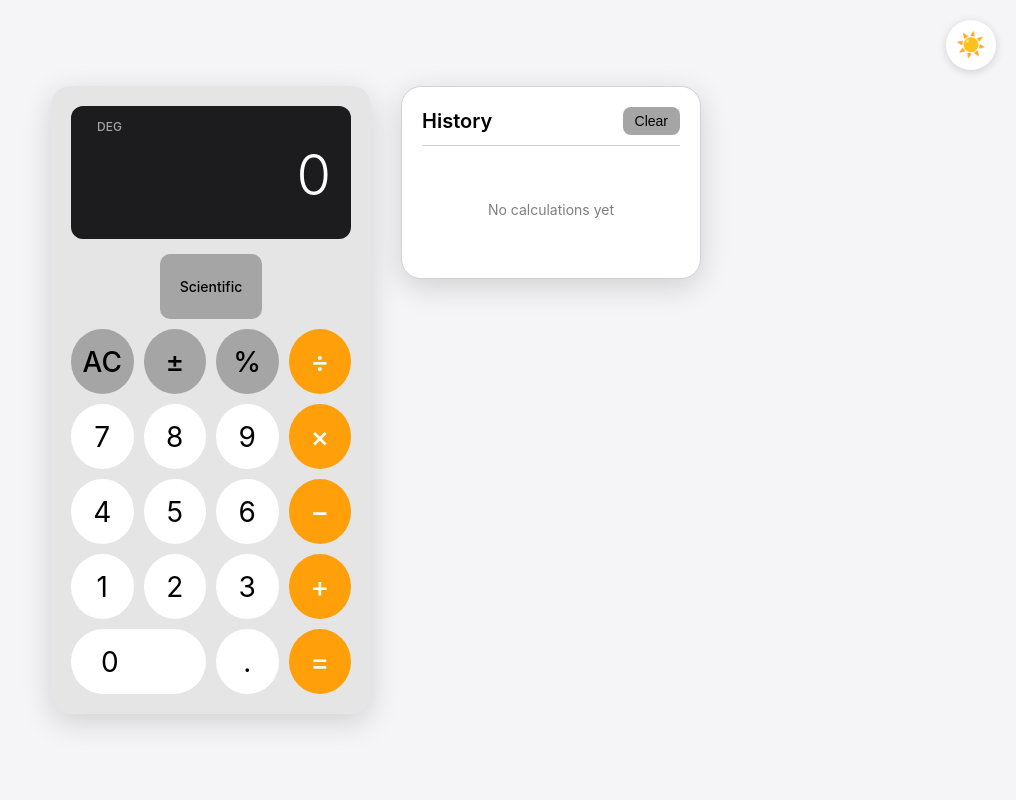
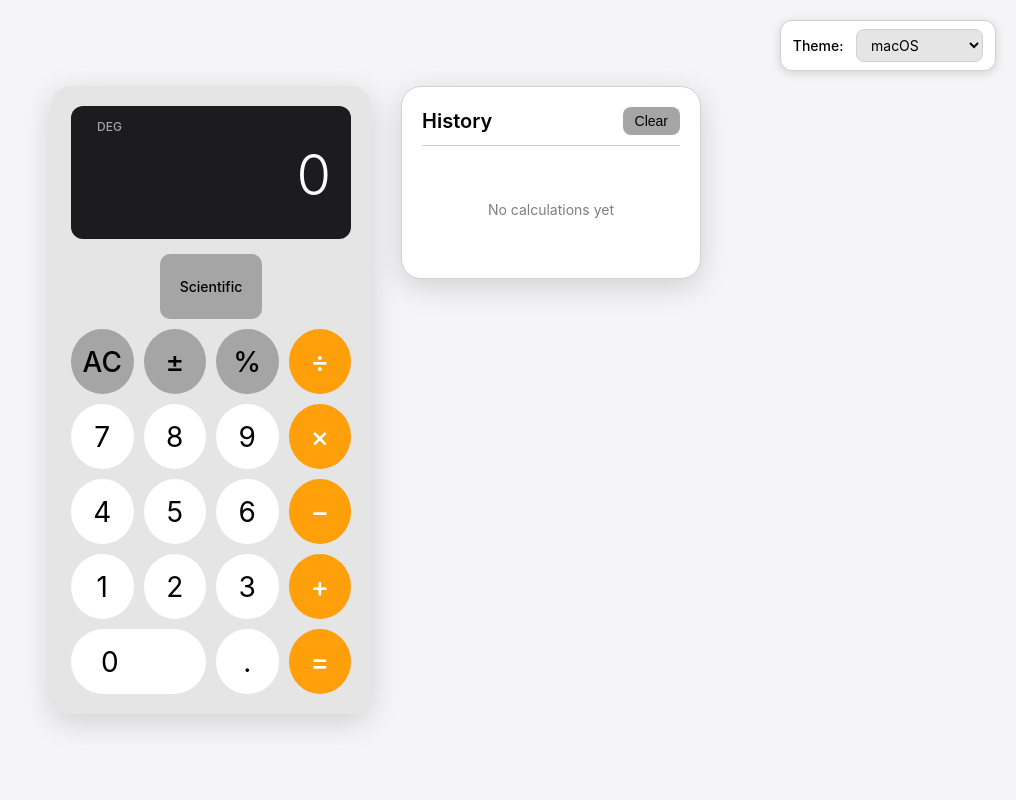
Before and after one commit to SimmoRice/ai-calc-2, a Flask app: page / in a window 1280 px wide. Shown: the whole page, without its empty margins (264-1280 px from the left). Run offline with Flask 3, Linux system fonts and the light colour scheme; data that the repository does not hold is empty.

Commit message:
Feature: Add 3 custom color themes with theme switcher
Implemented a comprehensive theme system allowing users to switch between 3 different color schemes:

Theme 1: macOS Calculator (Default)
- Maintains the original macOS light theme as the default
- Classic light gray calculator with white number buttons
- Orange operator buttons for familiar macOS look

Theme 2: Dark Mode Professional
- Professional dark gray color scheme (#1E1E1E background)
- Medium gray buttons (#3D3D3D) with white text
- Orange accent (#FF9500) for operators
- Excellent contrast for low-light environments

Theme 3: Modern Blue
- Light blue-gray background (#F0F4F8)
- Vibrant blue buttons (#4299E1) for numbers
- Darker blue (#3182CE) for operators
- Clean, modern aesthetic with excellent readability

Technical Implementation:
- Replaced sun/moon toggle with intuitive dropdown selector
- Added CSS custom properties for all 3 themes
- Implemented localStorage persistence (key: 'calculator-theme')
- Theme selection persists across page refreshes
- Smooth transitions between themes
- No layout changes - purely color theming
- Maintains WCAG AA contrast ratios for accessibility

Files Modified:
- static/style.css: Added 3 theme definitions with CSS variables
- static/script.js: Replaced toggleTheme() with changeTheme() and applyTheme()
- templates/index.html: Replaced button with dropdown selector

Testing:
- All 3 themes render correctly
- Theme persists across page refreshes via localStorage
- Works with both basic and scientific calculator modes
- All buttons visible and readable in each theme
- No layout shifts when switching themes

🤖 Generated with [Claude Code](https://claude.com/claude-code)

Co-Authored-By: Claude <noreply@anthropic.com>

```diff
--- a/static/script.js
+++ b/static/script.js
@@ -27,34 +27,36 @@ document.addEventListener('DOMContentLoaded', () => {
 });
 
 /**
- * Theme Management
+ * Theme Management - 3 Custom Themes
  */
-function toggleTheme() {
+function changeTheme() {
+    const themeSelect = document.getElementById('themeSelect');
+    const selectedTheme = themeSelect.value;
+    applyTheme(selectedTheme);
+    localStorage.setItem('calculator-theme', selectedTheme);
+}
+
+function applyTheme(themeName) {
     const body = document.body;
-    const themeBtn = document.getElementById('themeBtn');
-    const currentTheme = body.getAttribute('data-theme');
 
-    if (currentTheme === 'dark') {
-        body.removeAttribute('data-theme');
-        themeBtn.innerHTML = '<span class="theme-icon">☀️</span>';
-        localStorage.setItem('theme', 'light');
-    } else {
-        body.setAttribute('data-theme', 'dark');
-        themeBtn.innerHTML = '<span class="theme-icon">🌙</span>';
-        localStorage.setItem('theme', 'dark');
+    // Remove existing theme if any
+    body.removeAttribute('data-theme');
+
+    // Apply new theme (macos is default, no attribute needed)
+    if (themeName !== 'macos') {
+        body.setAttribute('data-theme', themeName);
     }
 }
 
 function loadTheme() {
-    const savedTheme = localStorage.getItem('theme');
-    const themeBtn = document.getElementById('themeBtn');
+    const savedTheme = localStorage.getItem('calculator-theme') || 'macos';
+    const themeSelect = document.getElementById('themeSelect');
 
-    if (savedTheme === 'dark') {
-        document.body.setAttribute('data-theme', 'dark');
-        themeBtn.innerHTML = '<span class="theme-icon">🌙</span>';
-    } else {
-        themeBtn.innerHTML = '<span class="theme-icon">☀️</span>';
-    }
+    // Set the select value to the saved theme
+    themeSelect.value = savedTheme;
+
+    // Apply the theme
+    applyTheme(savedTheme);
 }
 
 /**
--- a/static/style.css
+++ b/static/style.css
@@ -1,7 +1,9 @@
-/* macOS Calculator Theme - Light and Dark Mode */
+/* macOS Calculator Theme - 3 Custom Color Themes */
 
-:root {
-    /* Light Mode Colors */
+/* Theme 1: macOS Calculator (Default - Light) */
+:root,
+[data-theme="macos"] {
+    /* macOS Light Mode Colors */
     --bg-primary: #f5f5f7;
     --bg-calculator: #e5e5e5;
     --bg-display: #1c1c1e;
@@ -77,23 +102,42 @@ body {
     z-index: 100;
 }
 
-#themeBtn {
+.theme-selector {
     background: var(--theme-btn-bg);
-    border: none;
-    border-radius: 50%;
-    width: 50px;
-    height: 50px;
-    font-size: 24px;
-    cursor: pointer;
+    border: 1px solid var(--history-border);
+    border-radius: 12px;
+    padding: 8px 12px;
     box-shadow: 0 2px 10px var(--shadow);
     transition: all 0.3s ease;
-    display: flex;
-    align-items: center;
-    justify-content: center;
 }
 
-#themeBtn:hover {
-    transform: scale(1.1);
+.theme-selector label {
+    color: var(--theme-btn-text);
+    font-size: 14px;
+    font-weight: 500;
+    margin-right: 8px;
+    display: inline-block;
+}
+
+#themeSelect {
+    background: var(--bg-calculator);
+    color: var(--btn-number-text);
+    border: 1px solid var(--history-border);
+    border-radius: 8px;
+    padding: 6px 10px;
+    font-size: 14px;
+    cursor: pointer;
+    outline: none;
+    transition: all 0.2s ease;
+    font-family: -apple-system, BlinkMacSystemFont, 'Segoe UI', 'Roboto', 'Helvetica', 'Arial', sans-serif;
+}
+
+#themeSelect:hover {
+    background: var(--btn-function);
+}
+
+#themeSelect:focus {
+    border-color: var(--btn-operator);
 }
 
 .calculator {
--- a/templates/index.html
+++ b/templates/index.html
@@ -17,11 +17,16 @@
     - CSP headers prevent unauthorized script execution
     -->
     <div class="container">
-        <!-- Theme Toggle -->
+        <!-- Theme Selector -->
         <div class="theme-toggle">
-            <button id="themeBtn" onclick="toggleTheme()">
-                <span class="theme-icon">☀️</span>
-            </button>
+            <div class="theme-selector">
+                <label for="themeSelect">Theme:</label>
+                <select id="themeSelect" onchange="changeTheme()">
+                    <option value="macos">macOS</option>
+                    <option value="dark">Dark Pro</option>
+                    <option value="blue">Modern Blue</option>
+                </select>
+            </div>
         </div>
 
         <!-- Calculator -->
```
Also changed, not shown: other parts of static/style.css (+35 -12 lines).
